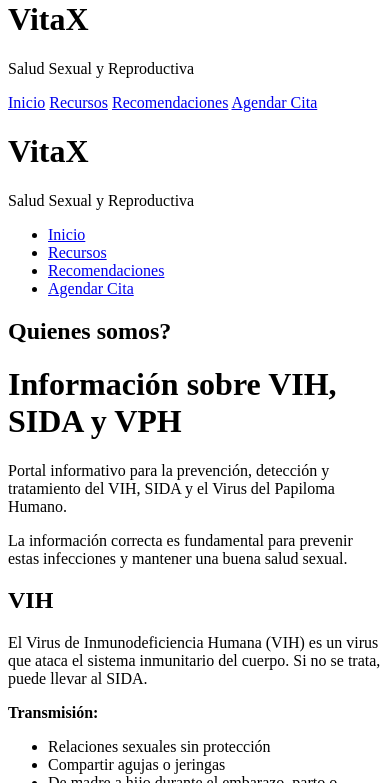
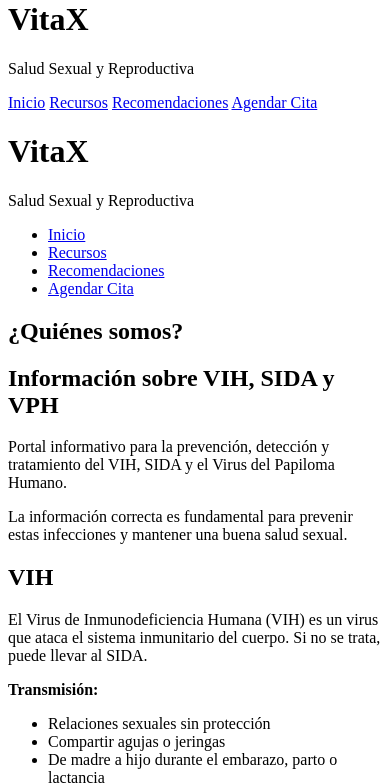
Before and after one commit to edgarx842/IMT-231_Edgar, a Flask app: page / in a window 390 px wide. Shown: the part 332-1115 px from the top of the page. Run offline with Flask 3, Linux system fonts and the light colour scheme; some libraries are stand-ins or nearby versions; grey boxes are pictures that could not be loaded.

Commit message:
html sin bootstrap

```diff
--- a/project.../app/static/css/main.css
+++ b/project.../app/static/css/main.css
@@ -44,6 +44,7 @@
     color: #264e70;
     margin: 0;
   }
+
 
   .main-nav {
     display: flex;
--- a/project.../app/templates/base.html
+++ b/project.../app/templates/base.html
@@ -22,6 +22,7 @@
         </div>
       </header>
 </head>
+
 <body>
     <!-- Header / Navbar -->
     <header class="main-header">
--- a/project.../app/templates/inicio.html
+++ b/project.../app/templates/inicio.html
@@ -3,24 +3,19 @@
 {% block content %}
 <!-- Hero Section -->
 <section class="hero-section">
-    <div class="container hero-content">
-        <div class="row">
-            <div class="col-md-8">
-                <h2 class="hero-title">Quienes somos?</h2>
-            </div>
-        </div>
+  <div class="hero-content">
+    <h2 class="hero-title">¿Quiénes somos?</h2>
   </div>
 </section>
 
 <!-- Main Information Section -->
-<div class="content-container mt-4">
+<section class="content-container">
   <h1 class="section-title">Información sobre VIH, SIDA y VPH</h1>
   <p class="lead">Portal informativo para la prevención, detección y tratamiento del VIH, SIDA y el Virus del Papiloma Humano.</p>
-
   <p>La información correcta es fundamental para prevenir estas infecciones y mantener una buena salud sexual.</p>
 
   <!-- VIH Section -->
-    <div class="info-card mt-5">
+  <div class="info-card">
     <div class="info-text">
       <h2 class="info-title">VIH</h2>
       <p>El Virus de Inmunodeficiencia Humana (VIH) es un virus que ataca el sistema inmunitario del cuerpo. Si no se trata, puede llevar al SIDA.</p>
@@ -32,8 +27,7 @@
       </ul>
     </div>
     <div class="info-image">
-            <!-- Aquí iría la imagen del VIH -->
-            <i class="fas fa-virus text-danger" style="font-size: 3rem;"></i>
+      <img src="{{ url_for('static', filename='img/vih.png') }}" alt="VIH" class="icon-image">
     </div>
   </div>
 
@@ -51,8 +45,7 @@
       </ul>
     </div>
     <div class="info-image">
-            <!-- Aquí iría la imagen del SIDA -->
-            <i class="fas fa-virus-slash text-warning" style="font-size: 3rem;"></i>
+      <img src="{{ url_for('static', filename='img/sida.png') }}" alt="SIDA" class="icon-image">
     </div>
   </div>
 
@@ -69,24 +62,23 @@
       </ul>
     </div>
     <div class="info-image">
-            <!-- Aquí iría la imagen del VPH -->
-            <i class="fas fa-bacteria text-success" style="font-size: 3rem;"></i>
+      <img src="{{ url_for('static', filename='img/vph.png') }}" alt="VPH" class="icon-image">
     </div>
   </div>
+</section>
+
+<!-- Call to Action -->
+<section class="cta-alert">
+  <div class="cta-content">
+    <div class="cta-text">
+      <h3>La detección temprana salva vidas</h3>
+      <p>Las pruebas regulares son fundamentales para la detección temprana del VIH y del VPH. Consulta la sección de
+        <a href="{{ url_for('recomendaciones.index') }}">Recomendaciones</a> para más información.
+      </p>
     </div>
-
-<!-- Call to Action Section -->
-<div class="alert alert-info mt-4">
-    <div class="row align-items-center">
-        <div class="col-md-9">
-            <h3 class="h4">La detección temprana salva vidas</h3>
-            <p class="mb-md-0">Las pruebas regulares son fundamentales para la detección temprana del VIH y del VPH. Consulta la sección de <a href="{{ url_for('recomendaciones.index') }}">Recomendaciones</a> para más información.</p>
-        </div>
-        <div class="col-md-3 text-md-end mt-3 mt-md-0">
-            <a href="{{ url_for('citas.agendar') }}" class="btn btn-primary">
-                Agendar Cita
-            </a>
+    <div class="cta-button">
+      <a href="{{ url_for('citas.agendar') }}" class="cta-btn">Agendar Cita</a>
     </div>
   </div>
-</div>
+</section>
 {% endblock %}
```
Lines whose indentation alone changed are shown as unchanged.
